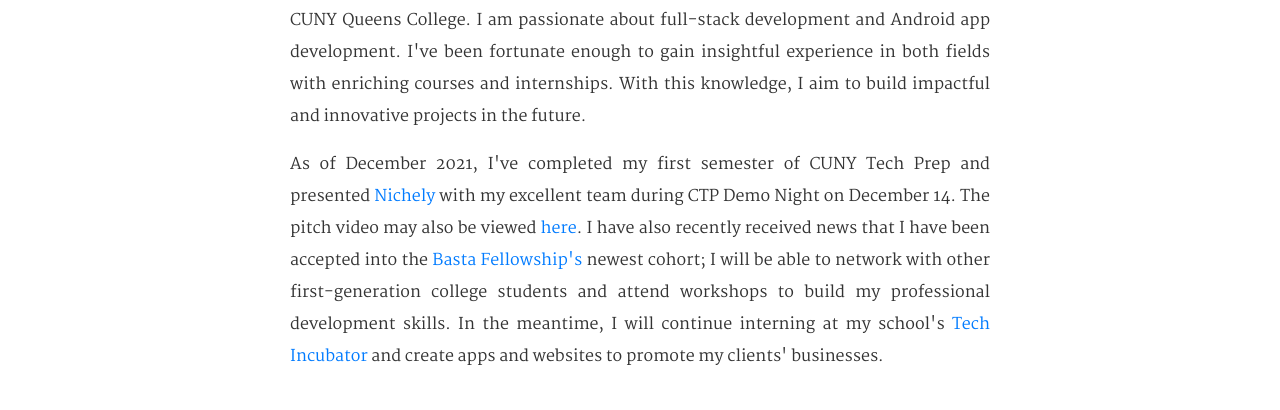
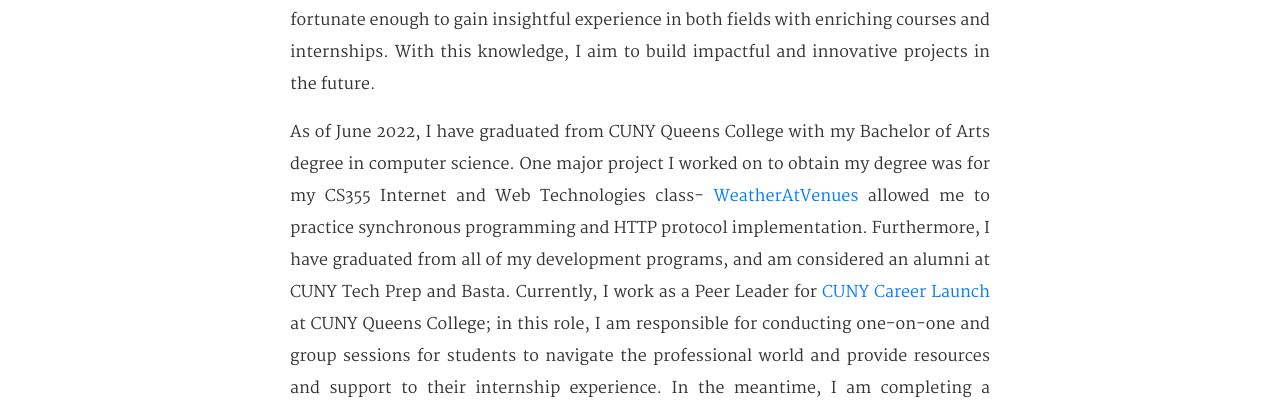
Before and after one commit to lilysashad/lilysashad.github.io, a plain HTML site: page index.html in a window 1280 px wide. Shown: the part 565-975 px from the top of the page. Drawn offline with nearby package versions, Linux system fonts and the light colour scheme.

Commit message:
Life updates and styling

```diff
--- a/archive_style.css
+++ b/archive_style.css
@@ -81,6 +81,12 @@
 
 }
 
+article{
+
+    padding-bottom:40px;
+
+}
+
 #date{
 
     font-weight:bolder;
--- a/index.html
+++ b/index.html
@@ -35,20 +35,23 @@
 
             <h2>About me</h2>
 
-            <p>I am currently working towards my Bachelor of Arts degree in Computer Science at CUNY Queens College.
-            I am passionate about full-stack development and Android app
+            <p>I am passionate about full-stack development and Android app
             development. I've been fortunate enough to gain insightful
             experience in both fields with enriching courses and internships.
             With this knowledge, I aim to build impactful and innovative
             projects in the future.
             </p>
 
-            <p>As of December 2021, I've completed my first semester of CUNY Tech Prep and presented <a href="http://nichely.herokuapp.com/" target="_blank">Nichely</a>
-                with my excellent team during CTP Demo Night on December 14. The pitch video may also be viewed <a href="https://www.youtube.com/watch?v=LimZ11f0-iA" target="_blank">here</a>.
-                I have also recently received news that I have been accepted into the <a href="https://projectbasta.com/students/" target="_blank">Basta Fellowship's</a> newest cohort; I
-                will be able to network with other first-generation college students and attend workshops to build my professional development skills. In the meantime, I will continue
-                interning at my school's <a href="https://techincubatorqc.com/" target="_blank">Tech Incubator</a> and create apps and websites to promote my clients' businesses.
-                </p>
+            <p>As of June 2022, I have graduated from CUNY Queens College with my Bachelor of Arts degree in computer science.
+                One major project I worked on to obtain my degree was for my CS355 Internet and Web Technologies class-
+                <a href="https://github.com/lilysashad/WeatherAtVenues" target="_blank">WeatherAtVenues</a> allowed me to practice
+                synchronous programming and HTTP protocol implementation. Furthermore, I have graduated from all of my development programs,
+                and am considered an alumni at CUNY Tech Prep and Basta. Currently, I work as a Peer Leader for
+                <a href="https://www.cuny.edu/current-students/student-affairs/student-services/career-success-initiatives/careerlaunch/" target="_blank">CUNY Career Launch</a>
+                at CUNY Queens College; in this role, I am responsible for conducting one-on-one and group sessions
+                for students to navigate the professional world and provide resources and support to their internship experience. In the meantime,
+                I am completing a Pluralsight course in Java and Spring Boot fundamentals to obtain a formal certification in Java and Spring Boot development.
+            </p>
 
         </div>
 
@@ -135,14 +138,14 @@
 
                     <div class="col-lg-4" style="width:auto;">
 
-                        <img src="images/twitter_logo.png" class="project-logo" alt="SimpleTweet app">
+                        <img src="images/weather_logo.png" class="project-logo" alt="WeatherAtVenues app">
 
                         <div class="show-description">
 
-                            <a href="https://github.com/lilysashad/SimpleTweet" target="_blank">
+                            <a href="https://github.com/lilysashad/WeatherAtVenues" target="_blank">
 
-                            <p>SimpleTweet<br />
-                            <small>An imitation Twitter app where users may read tweets and post their own; implemented with Glide for image loading and Twitter REST API for tweet loading</small></p>
+                            <p>WeatherAtVenues<br />
+                            <small>Web application to search concert venues and the weather at that zip code, utilizing synchronous API calls to WeatherStack and SeatGeek</small></p>
 
                         </a>
 
```
Also changed, not shown: archive.html (+8 -1 lines), images/screenshot.png (renamed from screenshot.png), images/twitter_logo.png (deleted), images/weather_logo.png (added), 2 other files.
